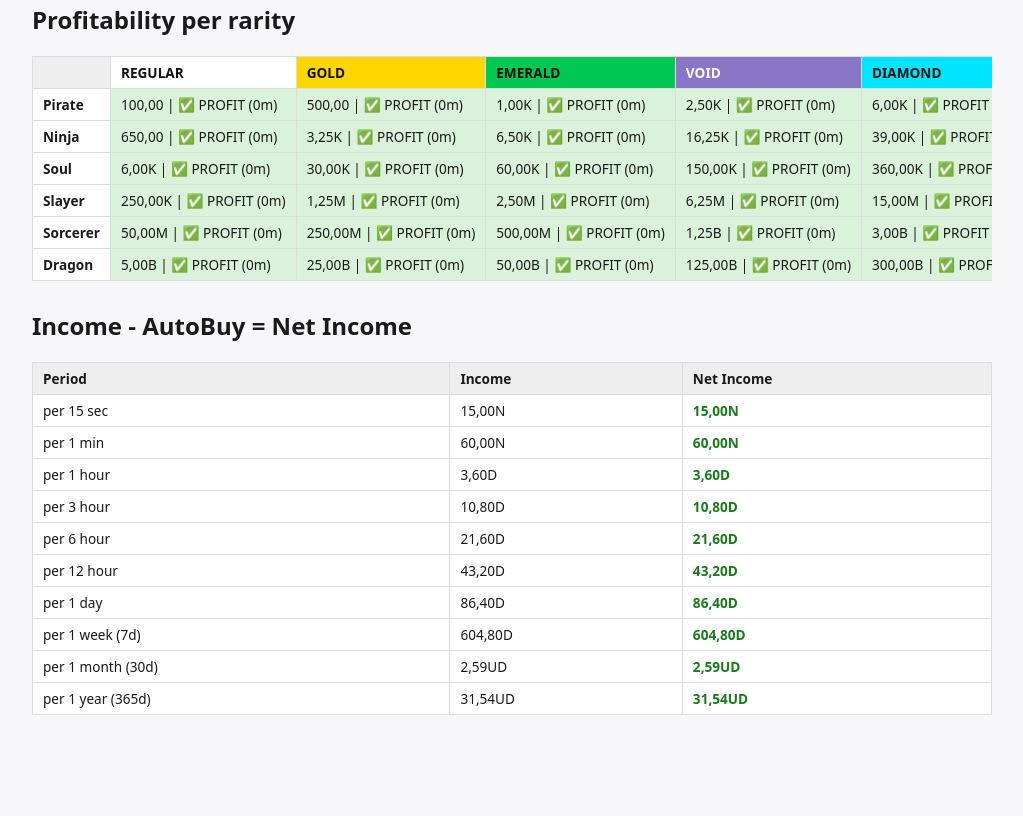
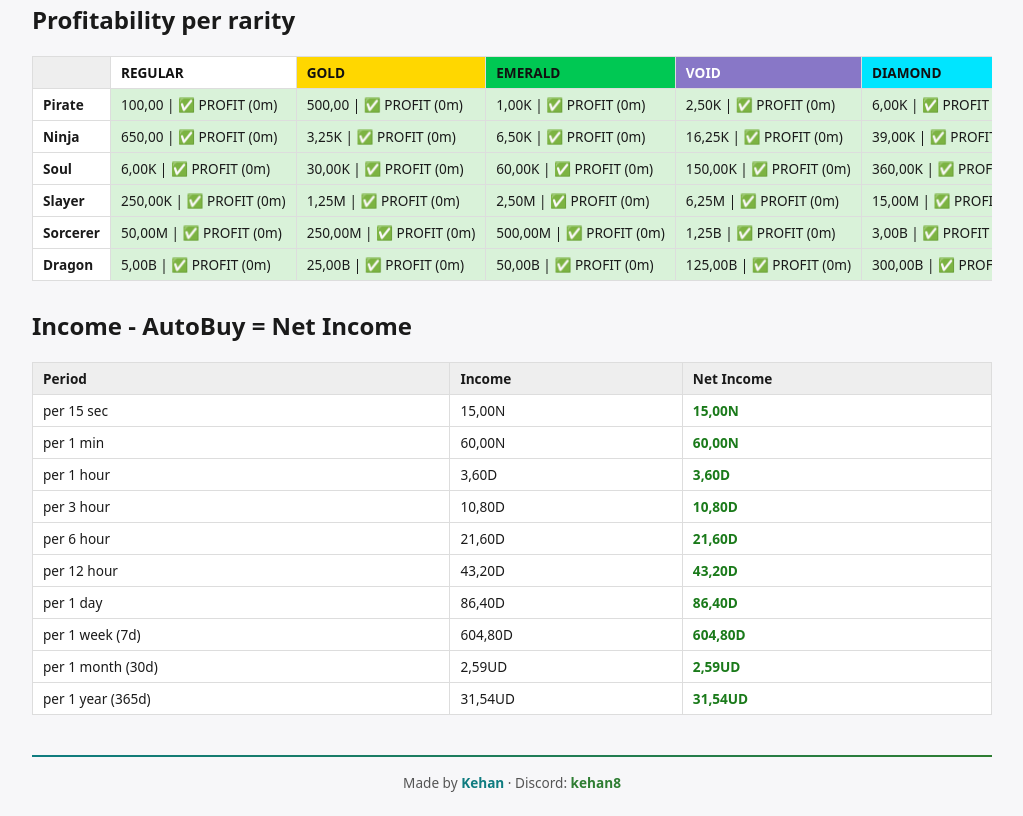
Before and after one commit to kehan8/ACC_Calculator, a plain HTML site: page index.html in a window 1280 px wide. Shown: the part 391-1207 px from the top of the page, without its empty margins (128-1151 px from the left). Before the commit the page ends 1158 px from the top, so only its background shows below. Drawn offline with Linux system fonts and the light colour scheme.

Commit message:
added Made by Kehan

```diff
--- a/index.html
+++ b/index.html
@@ -50,6 +50,10 @@
     </div>
   </section>
 
+  <footer class="site-footer">
+    Made by <span class="footer-name">Kehan</span> · Discord: <span class="footer-discord">kehan8</span>
+  </footer>
+
   <script src="config.js"></script>
   <script src="data.js"></script>
   <script src="script.js"></script>
--- a/style.css
+++ b/style.css
@@ -163,3 +163,24 @@ th {
   border-radius: 4px;
   font-weight: 700;
 }
+
+/* Footer: muted aqua + green */
+.site-footer {
+  margin-top: 40px;
+  padding-top: 16px;
+  border-top: 2px solid;
+  border-image: linear-gradient(to right, #0f7c80, #2e7d32) 1;
+  text-align: center;
+  font-size: 0.85rem;
+  color: #555;
+}
+
+.footer-name {
+  color: #0f7c80;
+  font-weight: 700;
+}
+
+.footer-discord {
+  color: #2e7d32;
+  font-weight: 700;
+}
```
Also changed, not shown: fish.html (+4 -0 lines).
